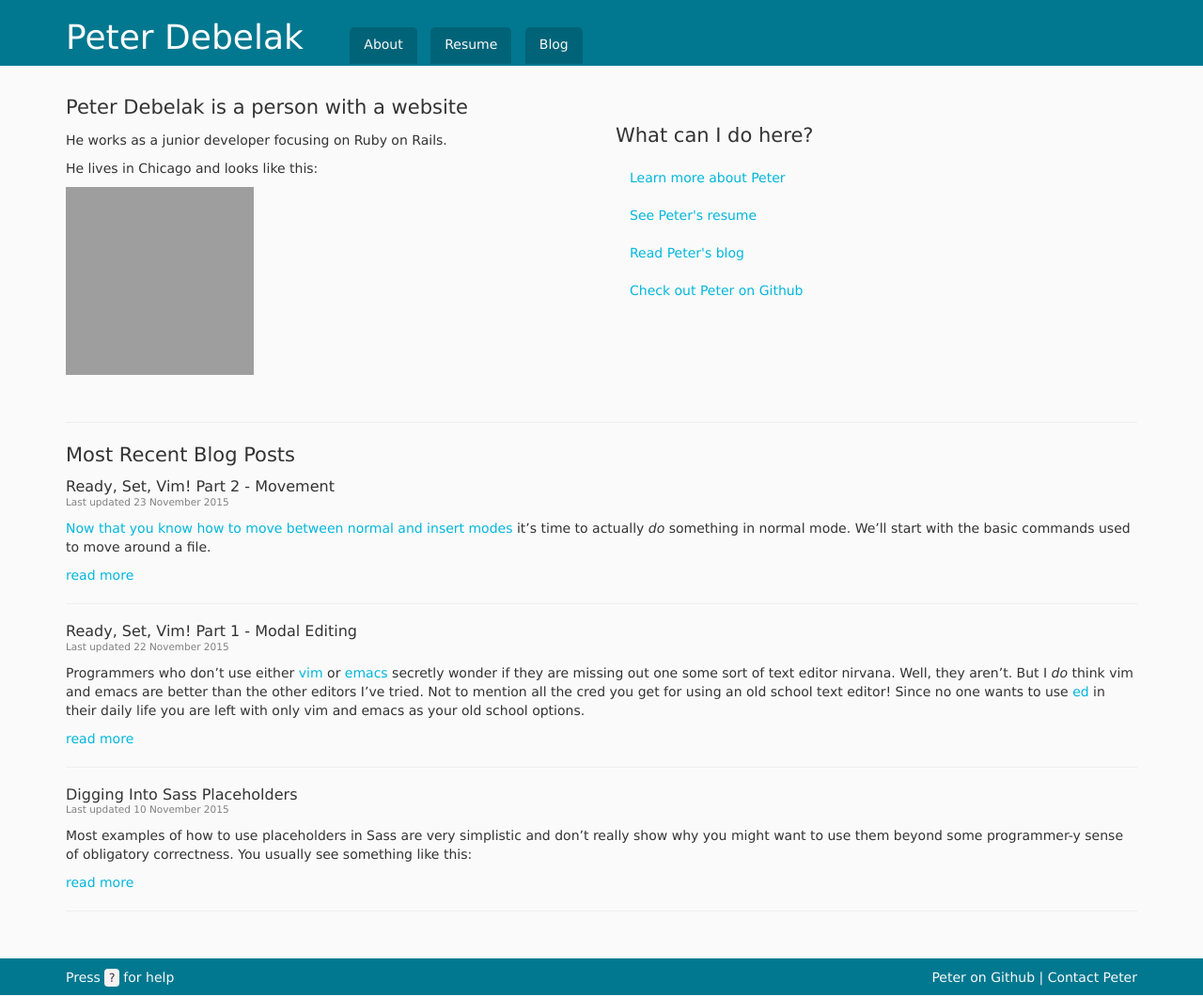
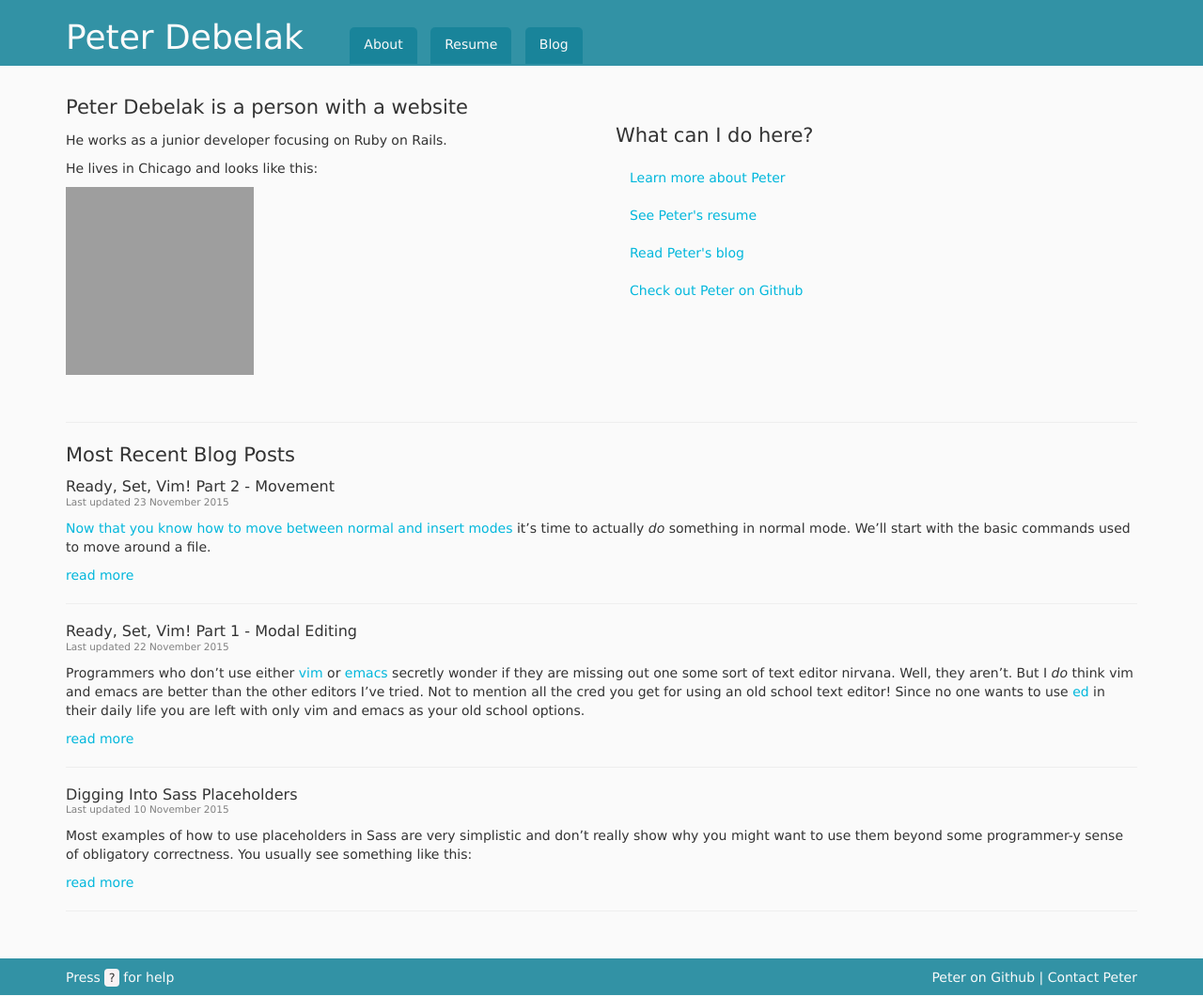
Before and after one commit to pdebelak/peterdebelak.com, a Jekyll site: the page built from index.html, in a window 1280 px wide. Shown: the whole page at 94% size. Built offline with Jekyll 4.4.1, drawn with Linux system fonts in a browser that asks for light colours; comment, search, counter and statistics services are not loaded; grey boxes are pictures that could not be loaded.

Commit message:
Color updates

```diff
--- a/css/_layout.scss
+++ b/css/_layout.scss
@@ -30,7 +30,7 @@ img {
 
 %wrapper-bars {
   @extend %container;
-  background-color: $brand-primary;
+  background-color: rgba($brand-primary, 0.80);
   a {
     @extend %wrapper-bar-links;
     &:hover, &:focus, &:visited {
@@ -75,11 +75,17 @@ img {
       padding: 10px 15px 13px 15px;
       border-top-left-radius: 5px;
       border-top-right-radius: 5px;
-      background: darken($brand-primary, 5%);
+      background: rgba($brand-primary, 0.5);
     }
-    &.active, &:hover, &:focus {
+    &.active {
       a {
         background: $body-bg;
+        color: $brand-primary;
+      }
+    }
+    &:hover, &:focus {
+      a {
+        background: rgba($body-bg, 0.7);
         color: $brand-primary;
       }
     }
```
